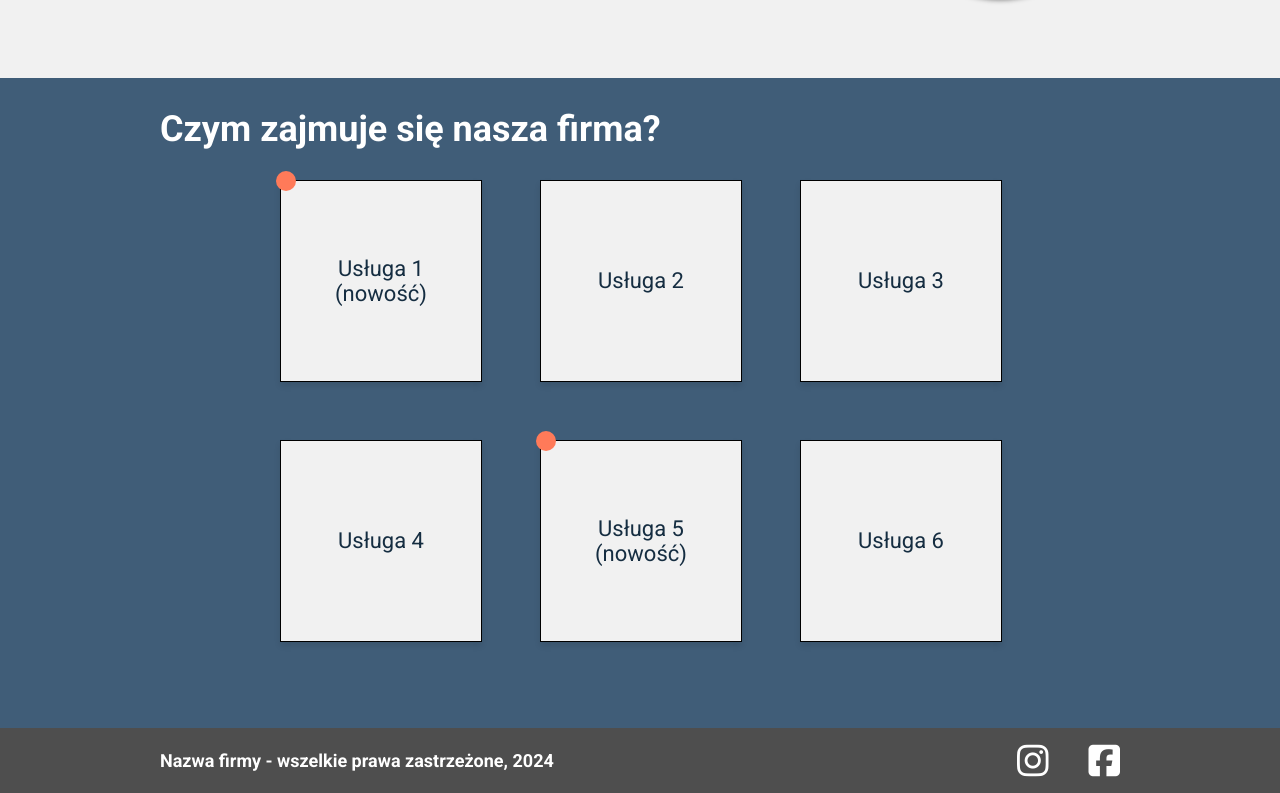
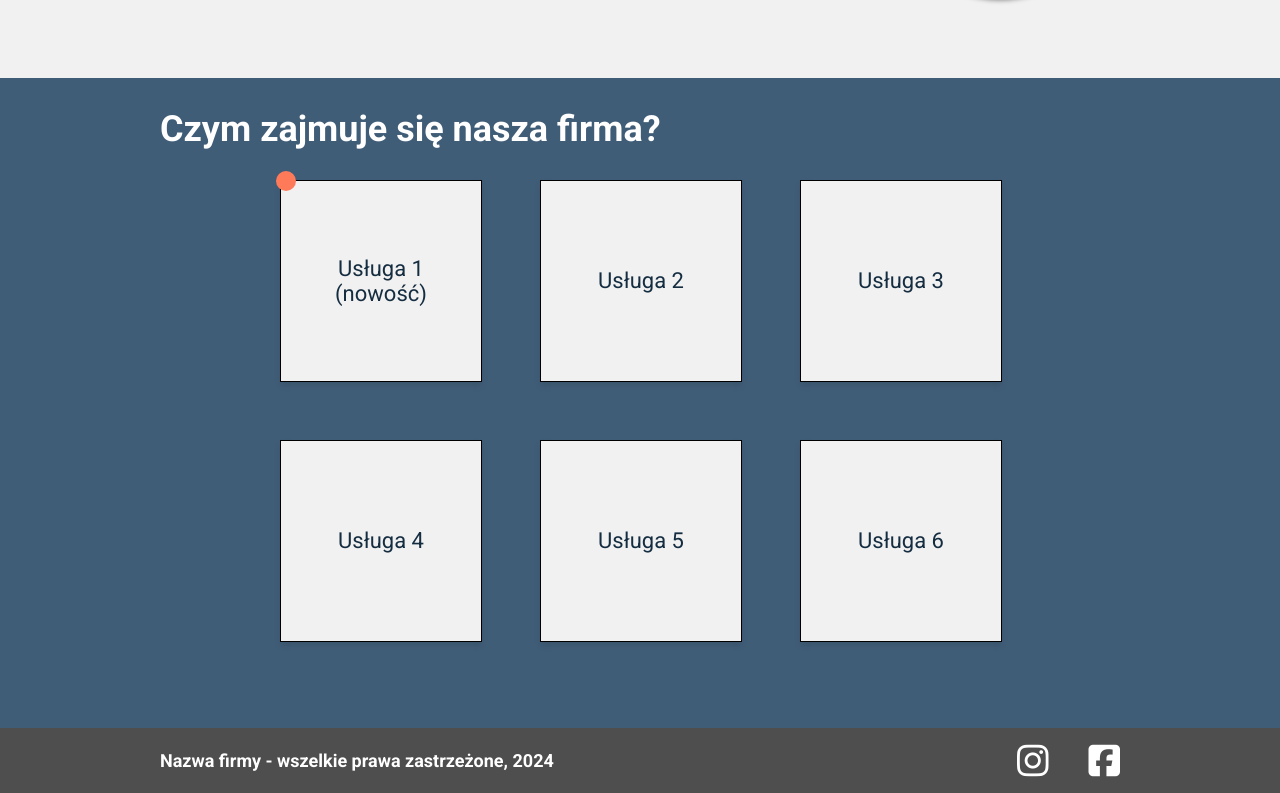
Before and after one commit to MichalMiemus/ProjektReact1, a React (Vite) app: page / in a window 1280 px wide. Shown: the part 1322-2115 px from the top of the page. Built offline with nearby package versions, Linux system fonts and the light colour scheme.

Commit message:
Update Offer.jsx

```diff
--- a/src/components/Offer.jsx
+++ b/src/components/Offer.jsx
@@ -7,7 +7,7 @@ const offers = [
   { title: "Usługa 2", isNew: false },
   { title: "Usługa 3", isNew: false },
   { title: "Usługa 4", isNew: false },
-  { title: "Usługa 5", isNew: true },
+  { title: "Usługa 5", isNew: false },
   { title: "Usługa 6", isNew: false },
 ];
 
```
